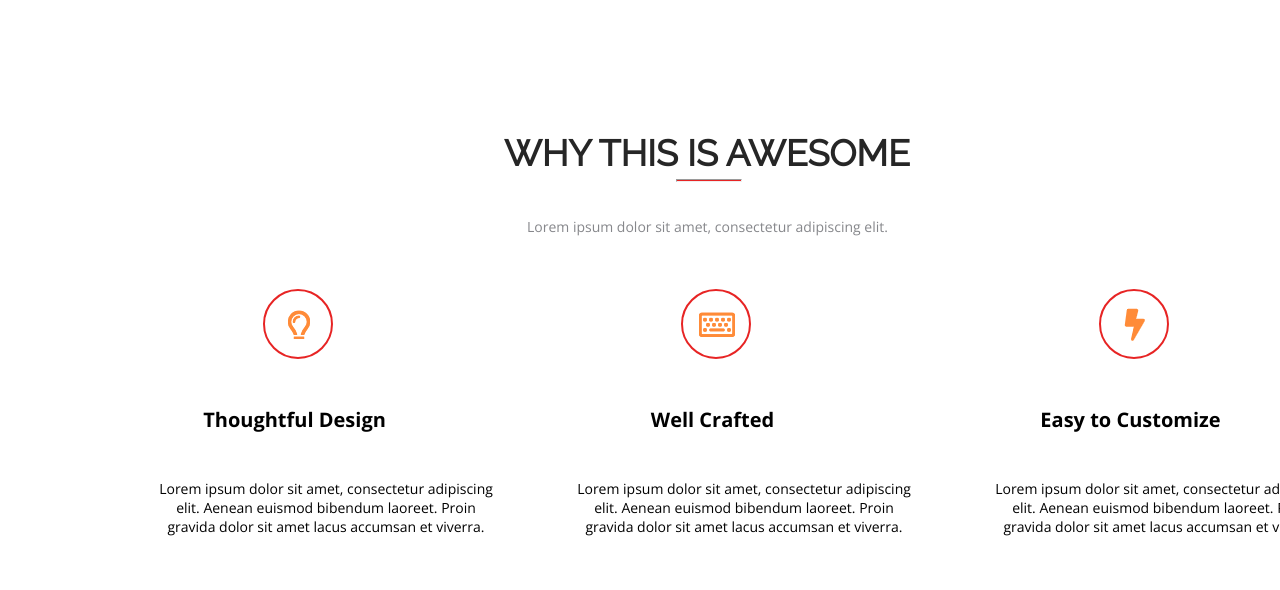
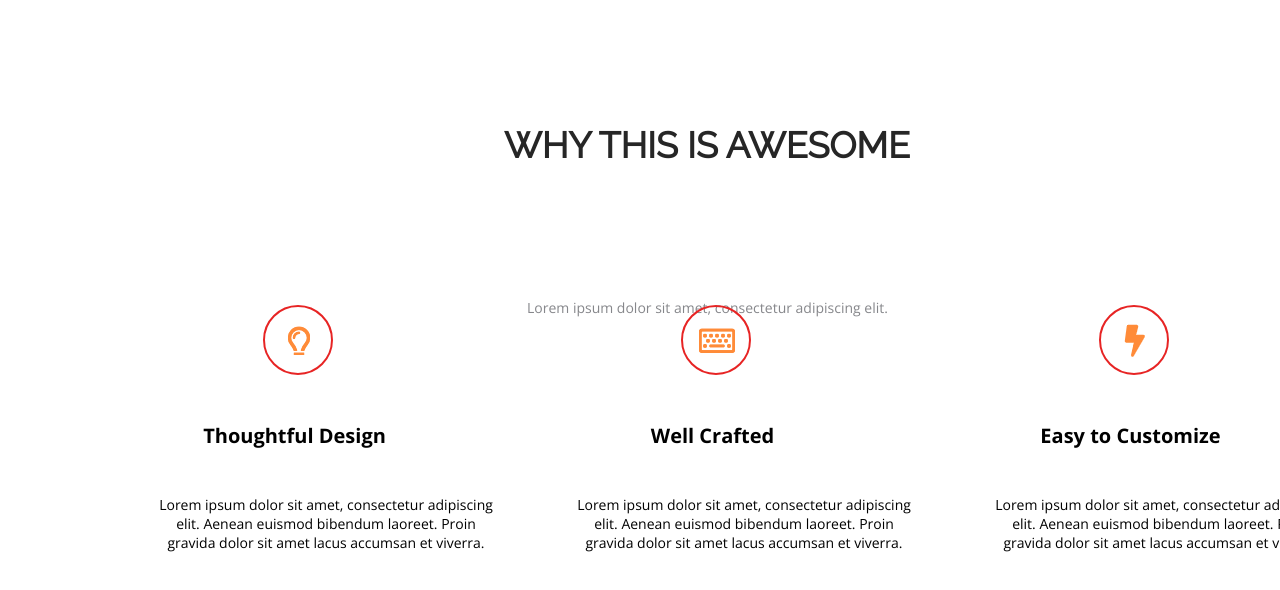
Before and after one commit to Hormard/Lesson-2, a plain HTML site: page index.html in a window 1280 px wide. Shown: the top 590 px of the page. Drawn offline with nearby package versions, Linux system fonts and the light colour scheme.

Commit message:
Update main.css

```diff
--- a/styles/main.css
+++ b/styles/main.css
@@ -1,12 +1,11 @@
 
 * {margin 0}
 header {
-    position: relative;
     width: 1400px;
     height: 250px;
 }
 h1 {
-    position: absolute;
+    position: relative;
     top: 100px;
     left: 496px;
     width: 409px;
@@ -17,7 +16,7 @@ h1 {
     color: #262626;
 }
 hr {
-    position: absolute;
+    position: relative;
     top: 163px;
     left: 668px;
     width: 64px;
@@ -25,7 +24,7 @@ hr {
     background-color: #E72424;
 }
 h3 {
-    position: absolute;
+    position: relative;
     top: 195px;
     left: 519px;
     width: 363px;
```
